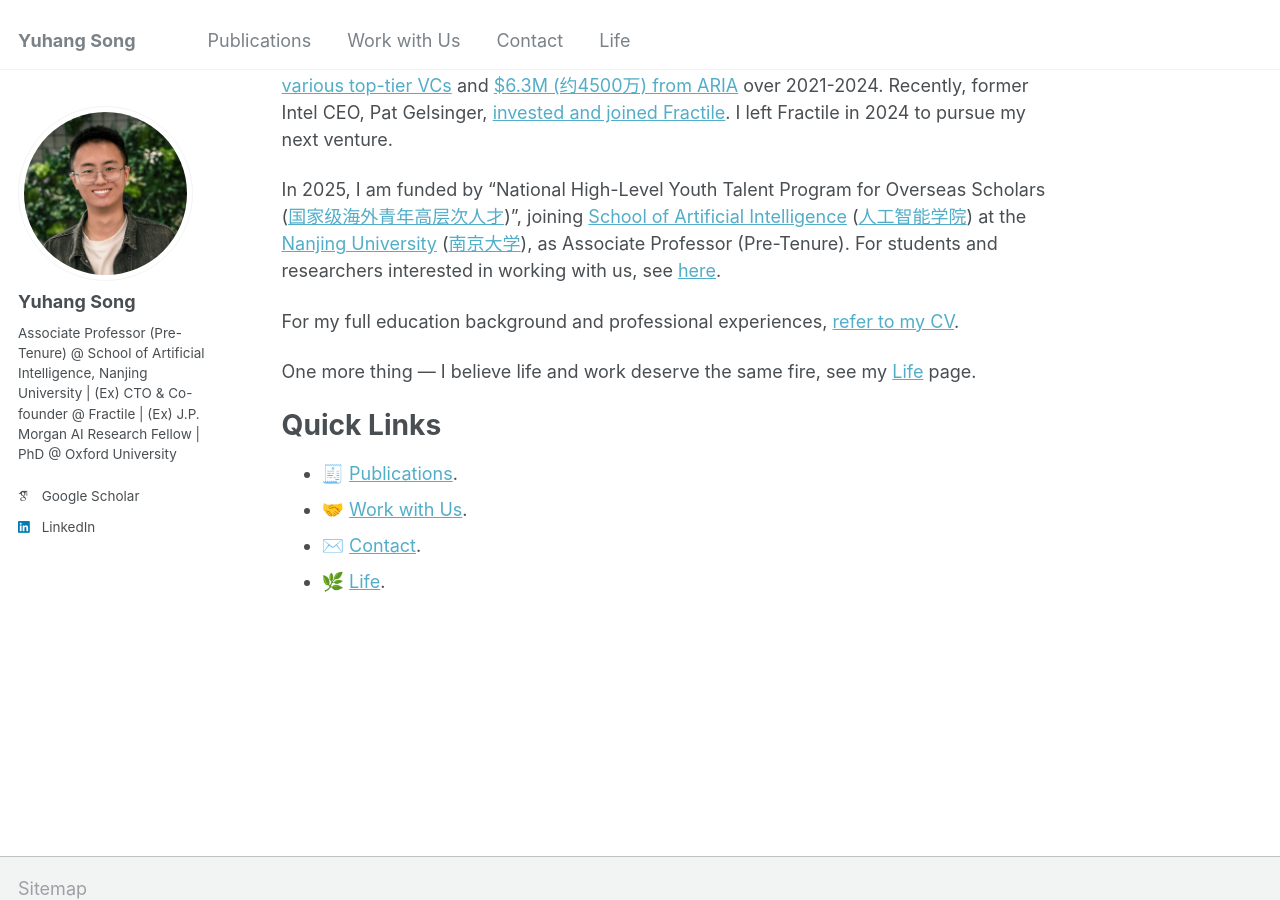
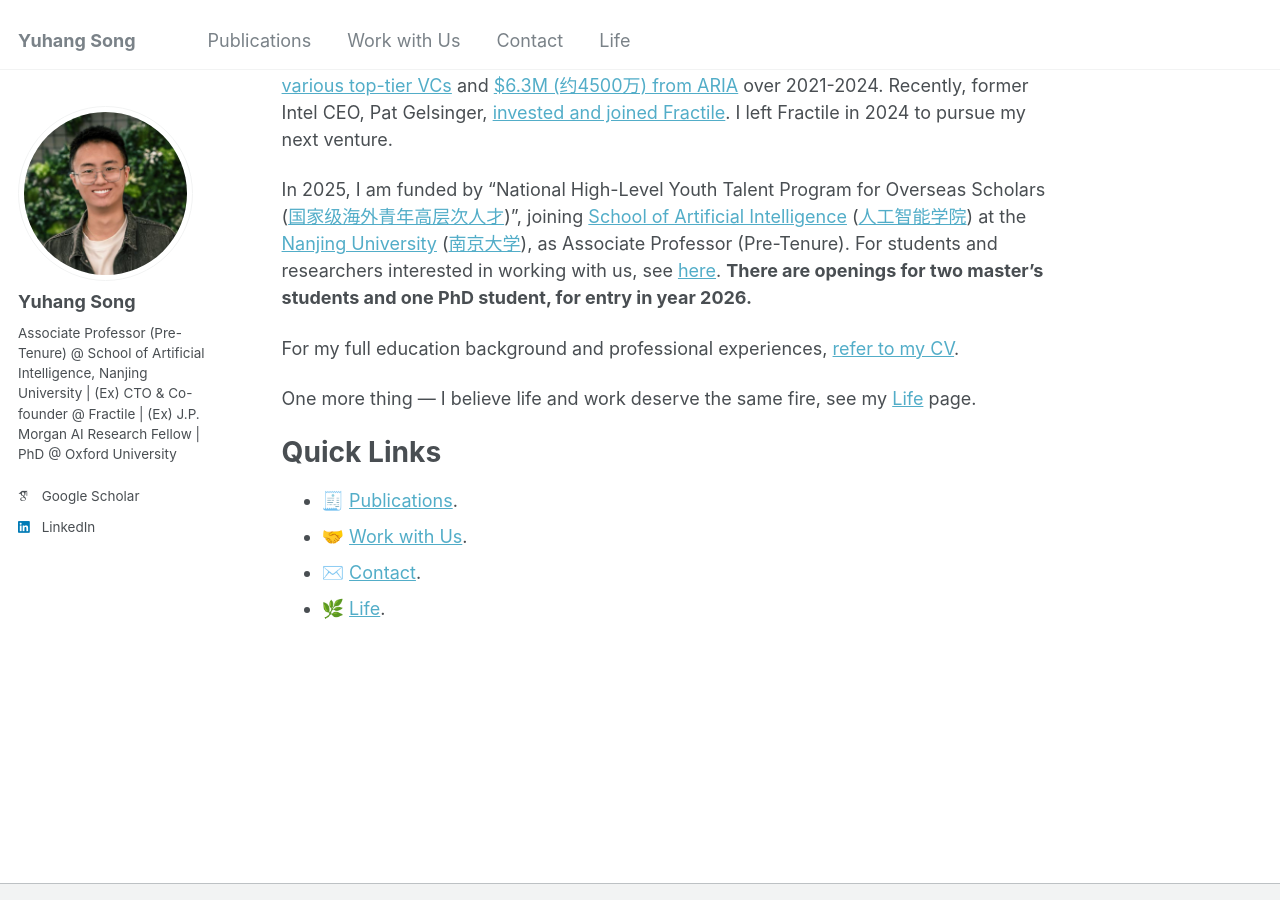
Before and after one commit to YuhangSong/YuhangSong.github.io, a Jekyll site: the page built from _pages/about.md, in a window 1280 px wide and 900 px high, scrolled down 476 px. Built offline with Jekyll 4.4.1, drawn with Linux system fonts in a browser that asks for light colours; some web fonts are replaced.

Commit message:
update about.md

```diff
--- a/_pages/about.md
+++ b/_pages/about.md
@@ -40,6 +40,7 @@ I left Fractile in 2024 to pursue my next venture.
 
 In 2025, I am funded by “National High-Level Youth Talent Program for Overseas Scholars ([国家级海外青年高层次人才](https://www.nsfc.gov.cn/publish/portal0/tab442/info94490.htm))”, joining [School of Artificial Intelligence](https://www.nju.edu.cn/en/info/1026/8161.htm) ([人工智能学院](https://ai.nju.edu.cn)) at the [Nanjing University](https://www.nju.edu.cn/en/) ([南京大学](https://www.nju.edu.cn)), as Associate Professor (Pre-Tenure).
 For students and researchers interested in working with us, see [here](https://yuhangsong.github.io/work-with-us/).
+**There are openings for two master’s students and one PhD student, for entry in year 2026.**
 
 For my full education background and professional experiences, [refer to my CV](http://yuhangsong.github.io/files/Curriculum_Vitae.pdf).
 
```
